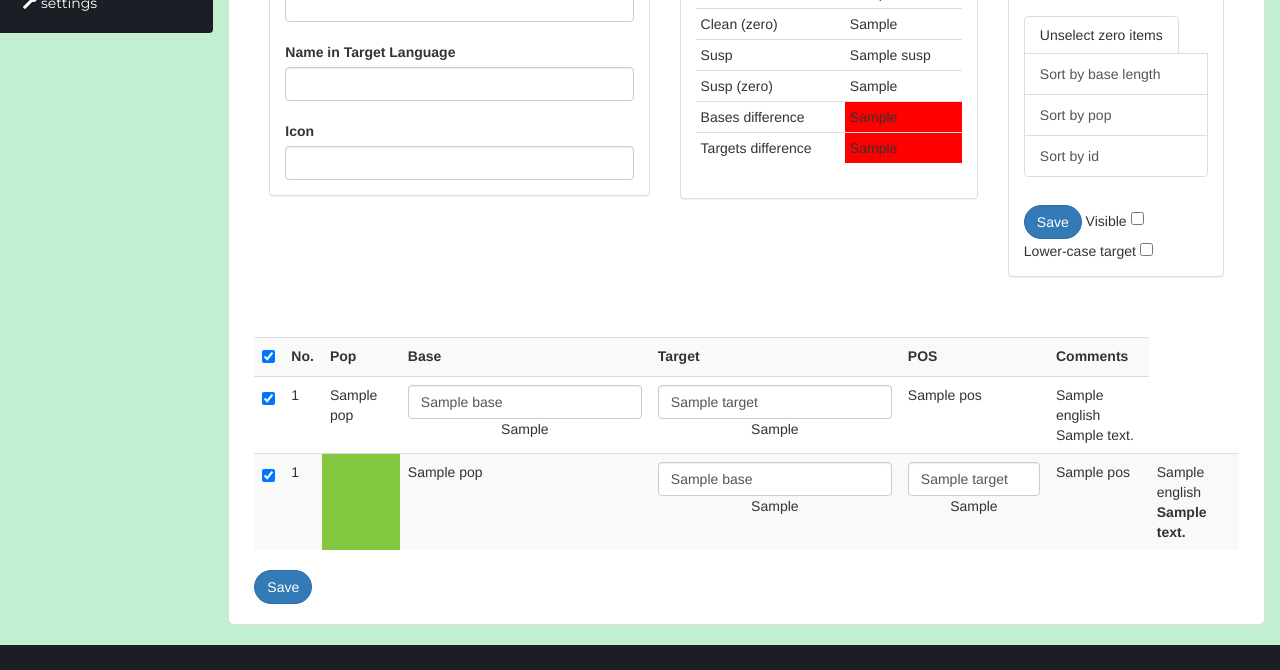
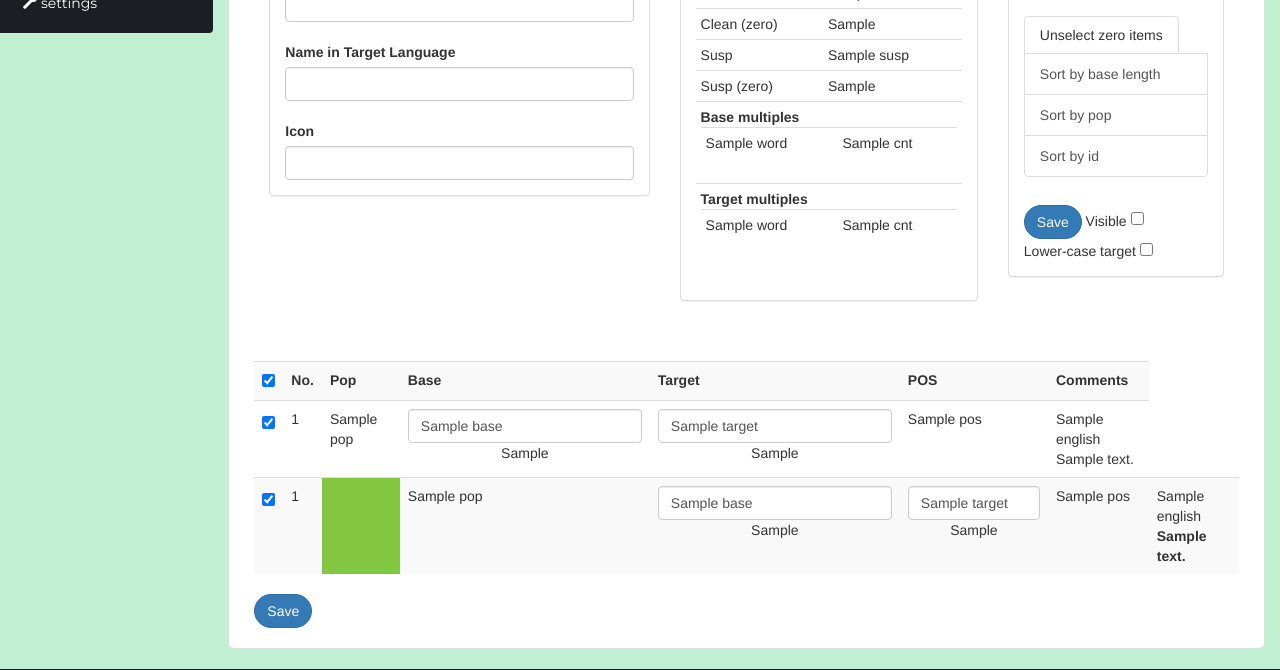
Before and after one commit to lchsk/language-monster, a Django app: template languagemonster/languagemonster/templates/app/management/edit_set.html in a window 1280 px wide. Shown: the part 314-984 px from the top of the page. Run offline with Django 3.2, Linux system fonts and the light colour scheme; tables that the repository leaves empty hold one stand-in row (values such as "Sample post"); the template is opened without the code that fills it: values that come from a table or form of the project are taken from there, most other values are stand-ins (such as "Sample title", 1, 10 or a date in 2020); parts of the project's set-up code (start-up, migrations or seed data) failed here and were passed over; some libraries are stand-ins or nearby versions.

Commit message:
Show repeated base/target in edit set view

```diff
--- a/languagemonster/languagemonster/templates/app/management/edit_set.html
+++ b/languagemonster/languagemonster/templates/app/management/edit_set.html
@@ -104,23 +104,29 @@
                             <td>{{stats.susp_zero}}</td>
                         </tr>
                         <tr>
-                            <td>Bases difference</td>
-                            {% if stats.bases_difference %}
-                            <td style="background-color: red;">
-                              {% else %}
-                            <td>
-                              {% endif %}
-                                {{stats.bases_difference}}
+                          <td colspan="2">
+                            <b>Base multiples</b>
+                            <table class="table table-hover table-condensed">
+                              {% for word, cnt in stats.bases_repeated.items %}
+                              <tr>
+                                <td>{{word}}</td>
+                                <td>{{cnt}}</td>
+                              </tr>
+                            {% endfor %}
+                            </table>
                             </td>
                         </tr>
                         <tr>
-                          <td>Targets difference</td>
-                            {% if stats.targets_difference %}
-                          <td style="background-color: red;">
-                            {% else %}
-                          <td>
-                            {% endif %}
-                            {{stats.targets_difference}}
+                          <td colspan="2">
+                            <b>Target multiples</b>
+                            <table class="table table-hover table-condensed">
+                              {% for word, cnt in stats.targets_repeated.items %}
+                              <tr>
+                                <td>{{word}}</td>
+                                <td>{{cnt}}</td>
+                              </tr>
+                            {% endfor %}
+                            </table>
                             </td>
                         </tr>
                     </table>
```
Also changed, not shown: languagemonster/management/views.py (+14 -4 lines).
